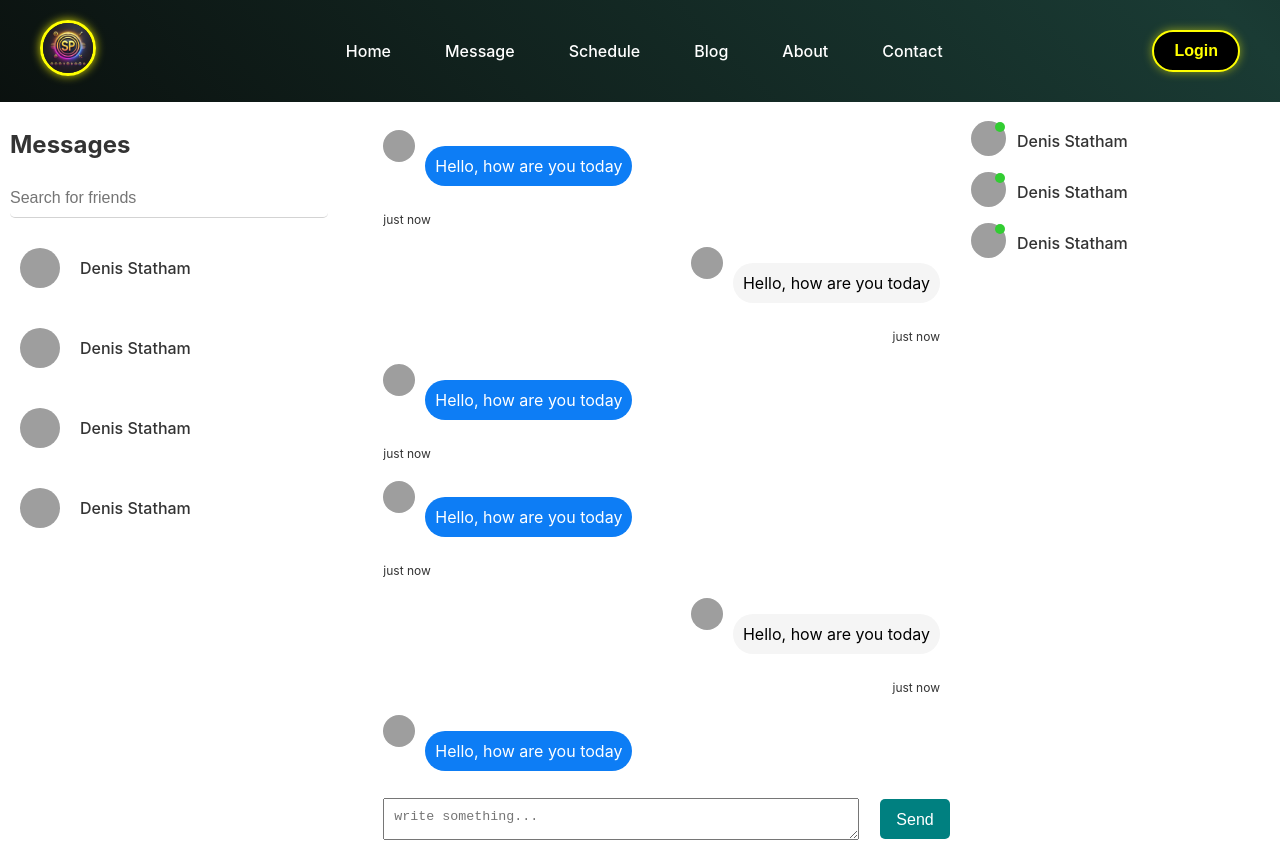
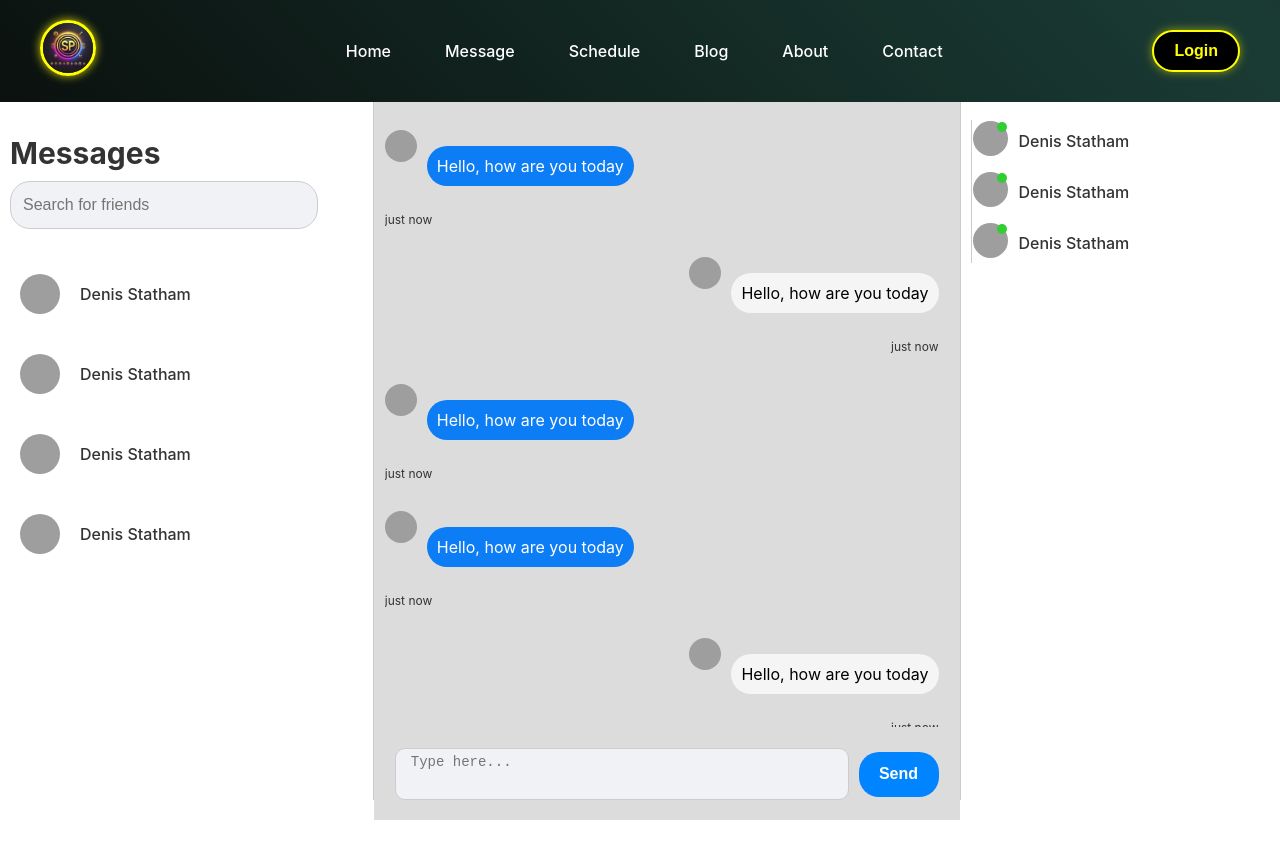
Before and after one commit to Phong3nt/OG1640_TeamProject, a React (Create React App) app in the folder client/: page /message in a window 1280 px wide. Shown: the top 841 px of the page. Built offline with nearby package versions, Linux system fonts and the light colour scheme; grey boxes are pictures that could not be loaded.

Commit message:
update message

```diff
--- a/client/src/pages/Messenger/Messenger.jsx
+++ b/client/src/pages/Messenger/Messenger.jsx
@@ -37,7 +37,7 @@ export default function Messenger(){
             <Message own={true} />
           </div>
           <div className="chatBoxBottom">
-            <textarea className="chatMessageInput" placeholder="write something..." rows="3"></textarea>
+            <textarea className="chatMessageInput" placeholder="Type here..." rows="2"/>
             <button className="chatSubmitButton">Send</button>
           </div>
         </div>
--- a/client/src/pages/Messenger/messenger.css
+++ b/client/src/pages/Messenger/messenger.css
@@ -1,61 +1,131 @@
 .messenger{
-  height: calc(100vh - 70px);
+  height: calc(100vh - 100px);
   display: flex;
+  background-color: #f0f2f5;
+  font-family: "Segoe UI",
 }
 
 .chatMenu{
   flex: 3.5;
+  border-right: 1px solid #ccc;
+  background-color: white;
 }
 
-.chatMenuInput{
-  width: 90%;
-  padding: 10px 0;
-  border: none;
-  border-bottom: 1px solid lightgray;
+.chatMenuWrapper {
+  padding: 15px;
+  height: 100%;
+  display: flex;
+  flex-direction: column;
 }
+
+.chatMenuTitle {
+  font-size: 30px;
+  font-weight: 700;
+  margin-bottom: 10px;
+  color: #333;
+}
+
+.chatMenuInput {
+  width: 80%;
+  height: 30px;
+  padding: 8px 12px;
+  margin-bottom: 15px;
+  border: 1px solid #ccc;
+  border-radius: 20px;
+  outline: none;
+  background-color: #f0f2f5;
+}
+
 
 .chatBox{
   flex: 5.5;
+  display: flex;
+  flex-direction: column;
+  background-color: #ebe8e8;
 }
 
-.chatBoxWrapper{
+.chatBoxWrapper {
   display: flex;
   flex-direction: column;
-  justify-content: space-between;
+  height: 100%;
+  border-left: 1px solid #ddd;
+  border-right: 1px solid #ddd;
+  background-color: #dddcdc;
 }
 
 
-.chatBoxTop{
-  height: 100%;
-  overflow-y: scroll;
+.chatBoxTop {
+  flex: 1;
+  display: flex;
+  flex-direction: column;
+  gap: 10px;
+  overflow-y: auto;
   padding-right: 10px;
+  margin-bottom: 10px;
+  scrollbar-width: thin;
 }
 
-.chatBoxBottom{
-  display: flex;
-  justify-content: space-between;
-  align-items: center;
-  margin-top: 5px;
+.chatBoxTop::-webkit-scrollbar {
+  width: 6px;
 }
 
-.chatMessageInput{
-  width: 80%;
-  height: 20px;
-  padding: 10px;
+.chatBoxTop::-webkit-scrollbar-thumb {
+  background-color: #c1c1c1;
+  border-radius: 3px;
 }
 
-.chatSubmitButton{
-  width: 70px;
+.chatBoxBottom {
+  display: flex;
+  align-items: center;
+  padding: 10px;
+  gap: 10px;
+  border-top: 1px solid #ddd;
+  padding-top: 10px;
+}
+
+.chatMessageInput {
+  flex: 1;
+  resize: none;
+  padding: 5px 15px;
+  border: 1px solid #ccc;
+  border-radius: 10px;
+  outline: none;
+  font-size: 14px;
+  background-color: #f0f2f5;
   height: 40px;
+}
+
+.chatSubmitButton {
+  width: 80px;
+  height: 45px;
   border: none;
-  border-radius: 5px;
-  background-color: teal;
+  border-radius: 20px;
+  background-color: #0084ff;
   color: white;
+  font-weight: 600;
   cursor: pointer;
+  transition: background-color 0.2s ease;
+}
+
+.chatSubmitButton:hover {
+  background-color: #006fe0;
 }
 
 .chatOnline{
   flex: 3;
+  border-left: 1px solid #ccc;
+  background-color: white;
+}
+
+.chatOnlineWrapper {
+  padding: 15px;
+  height: 100%;
+  overflow-y: auto;
+}
+
+.chatBoxTopWrapper {
+  flex: 1;
+  overflow-y: auto;
 }
 
 .chatMenuWrapper, .chatBoxWrapper, .chatOnlineWrapper{
```
